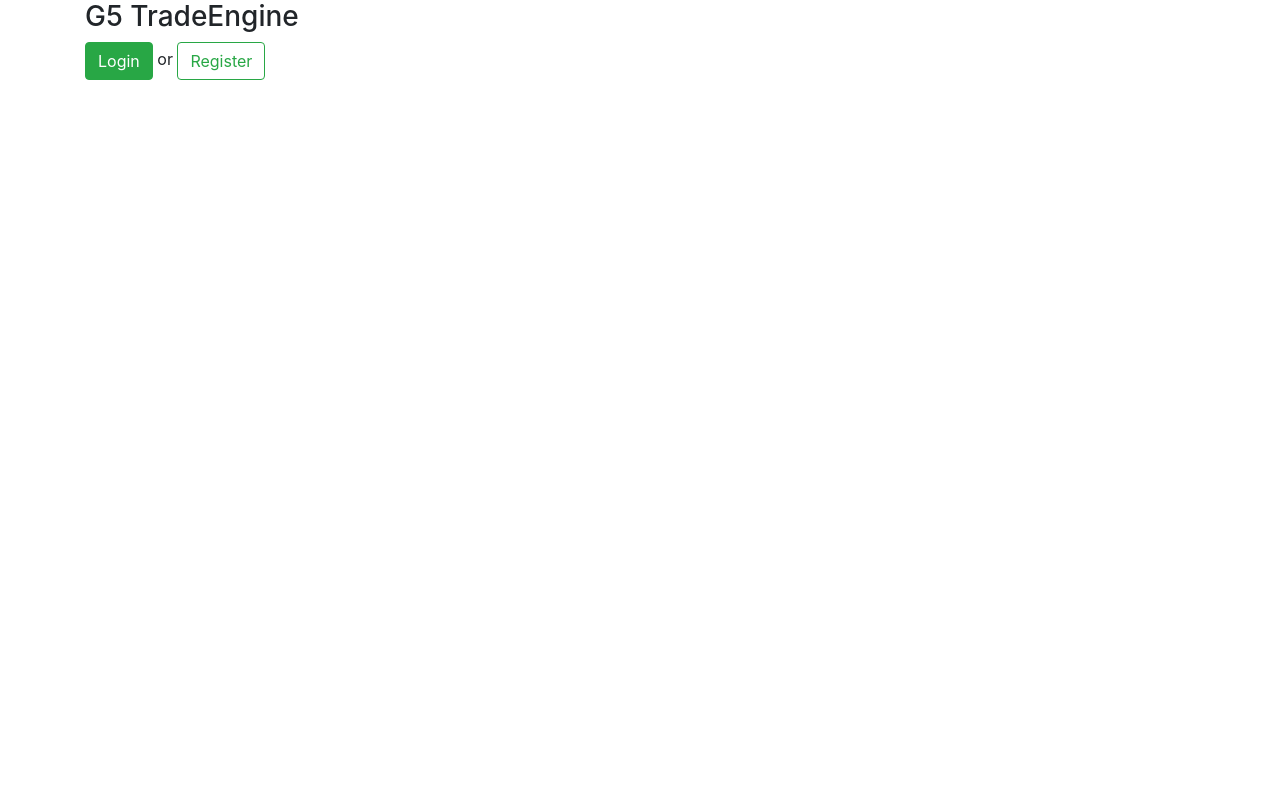
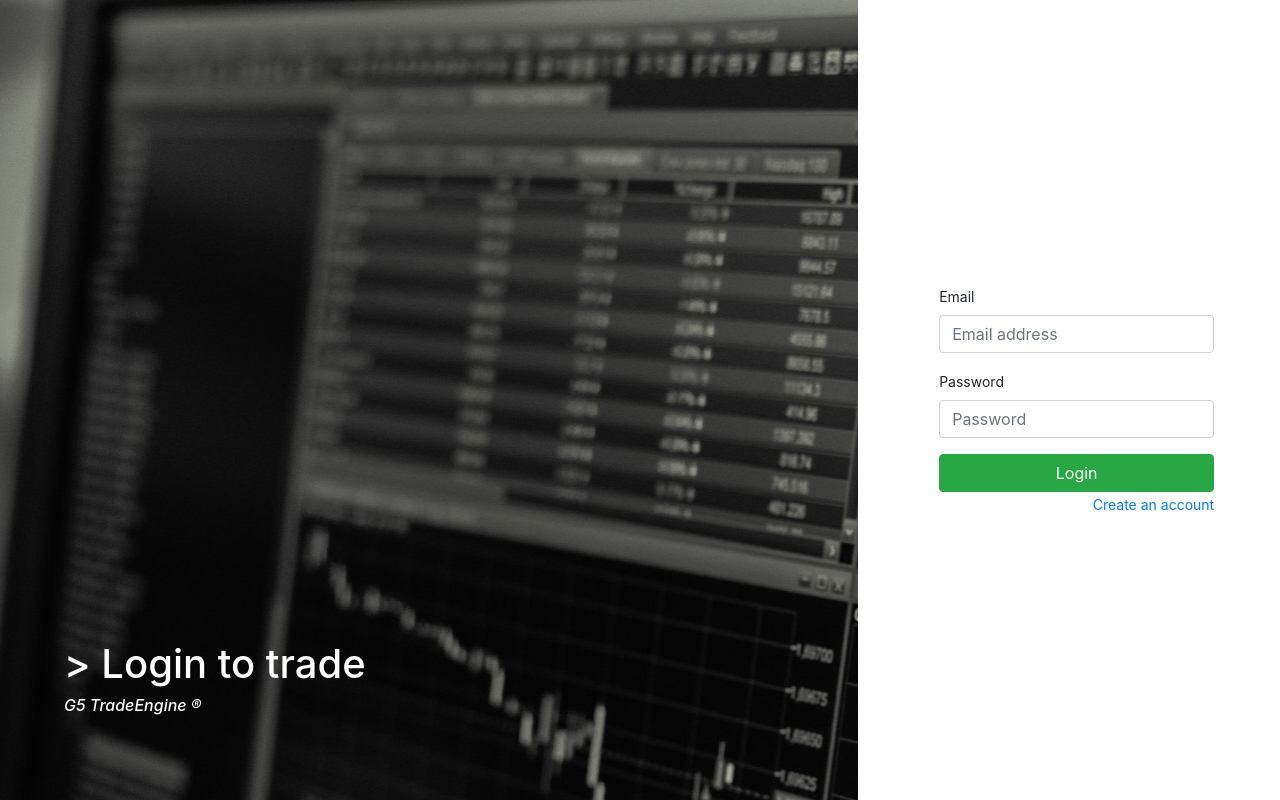
Before and after one commit to TLC-3-Group-5/Client, an Angular app: page / in a window 1280 px wide. Built offline with nearby package versions, Linux system fonts and the light colour scheme.

Commit message:
Replace homepage with login

```diff
--- a/src/app/app-routing.module.ts
+++ b/src/app/app-routing.module.ts
@@ -1,12 +1,12 @@
 import { NgModule } from '@angular/core';
 import { RouterModule, Routes } from '@angular/router';
-import { HomePageComponent } from './components/home-page/home-page.component';
+// import { HomePageComponent } from './components/home-page/home-page.component';
 import { LoginComponent } from './components/login/login.component';
 
 
 const routes: Routes = [
-  { path: '', component: HomePageComponent },
-  { path: 'login', component: LoginComponent },
+  { path: '', component: LoginComponent },
+  // { path: 'login', component: LoginComponent },
 ];
 
 @NgModule({
--- a/src/app/components/home-page/home-page.component.css
+++ b/src/app/components/home-page/home-page.component.css
@@ -0,0 +1,9 @@
+.fullscreen {
+  position: absolute;
+  height: 100vh;
+  width: 100vw;
+  overflow: hidden;
+}
+.img-pane {
+  background-image: url("../../../assets/imgs/stocks.jpg");
+}
--- a/src/app/components/home-page/home-page.component.html
+++ b/src/app/components/home-page/home-page.component.html
@@ -1,7 +1,11 @@
-<div class="container">
+<div class="fullscreen">
+  <div class="w-100 img-pane" style="height: 85%;"></div>
+  <div class="w-100 d-flex justify-content-end align-items-center px-4" style="height: 15%;">
+    <button class="btn btn-lg btn-success mr-4" (click)="goToLogin()">Login</button>
+    or
+    <button class="btn btn-lg btn-outline-success ml-4" (click)="goToRegister()">Register</button>
+  </div>
+
   <h3>G5 TradeEngine</h3>
 
-  <button class="btn btn-success" (click)="goToLogin()">Login</button>
-  or
-  <button class="btn btn-outline-success" (click)="goToRegister()">Register</button>
 </div>
```
Also changed, not shown: src/assets/imgs/stocks.jpg (added).
